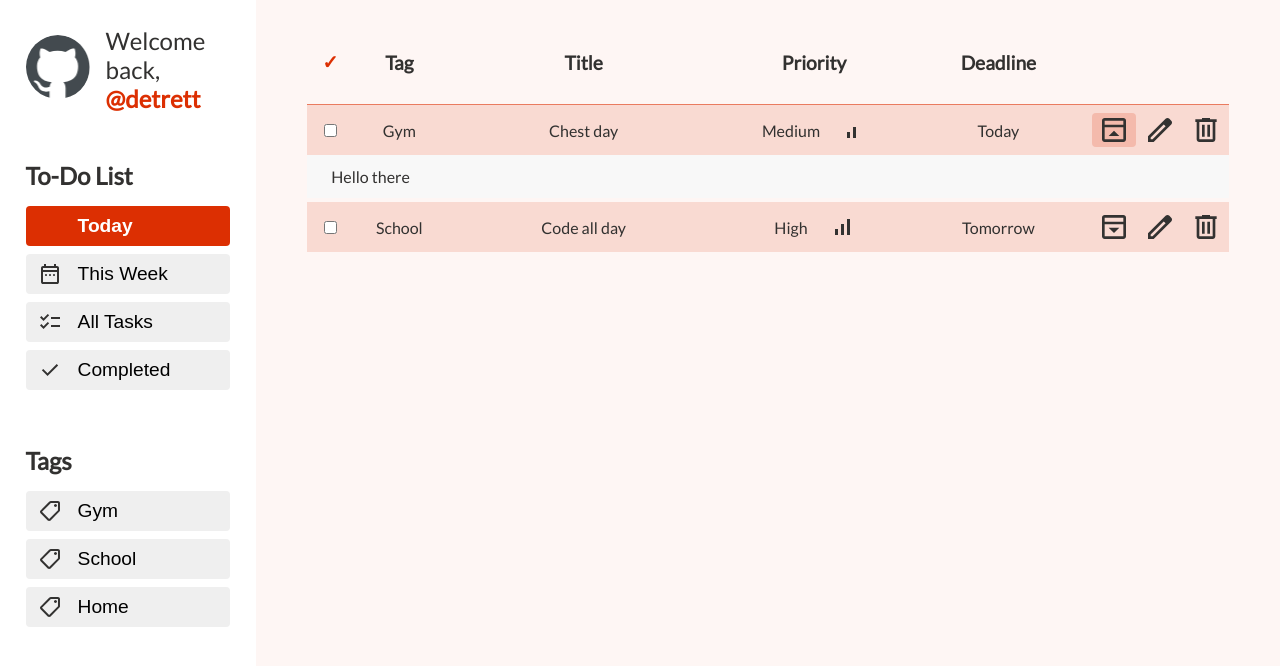
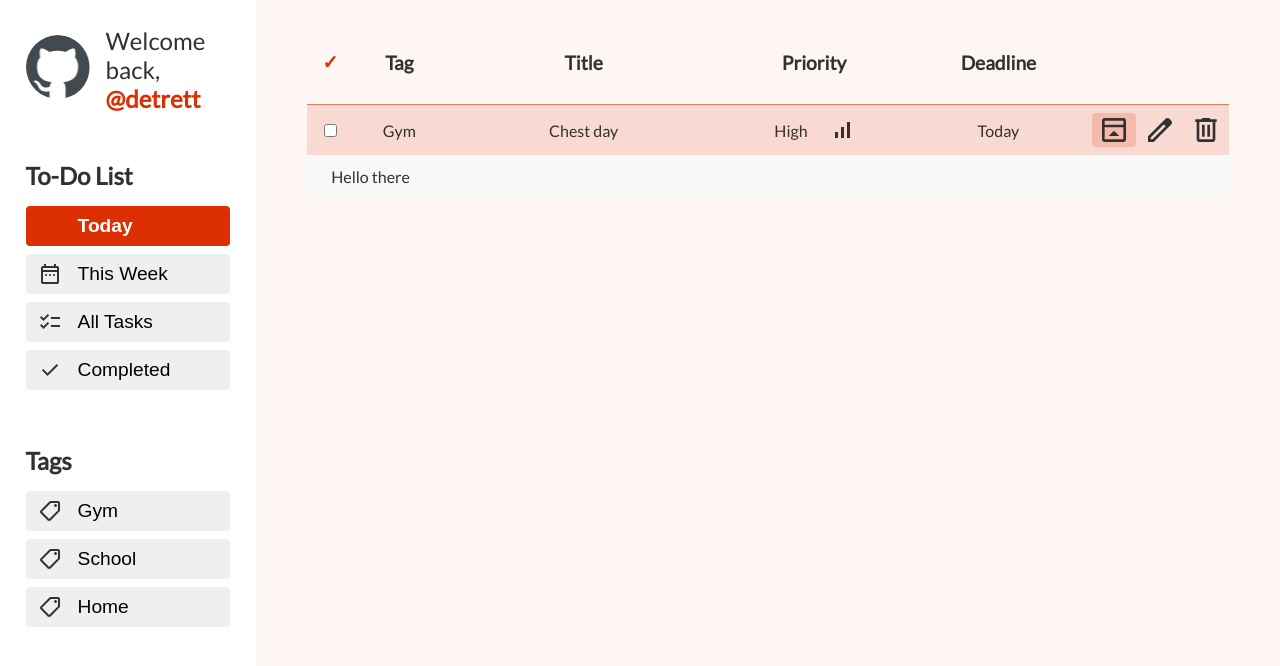
Before and after one commit to detrett/to-do-list, a website built with webpack: page src/template.html in a window 1280 px wide. Both pictures are taken after a click on the button 1113 px from the left and 130 px from the top of the page. Built offline with nearby package versions, Linux system fonts and the light colour scheme; files whose address does not match are found by name.

Commit message:
feat: add task class

```diff
--- a/src/index.js
+++ b/src/index.js
@@ -1,12 +1,20 @@
 import "./styles.css";
+import { Task } from "./task";
+
+const taskList = document.getElementById('task-list');
+const task1 = new Task('task-0', 'Gym', 'Chest day', 'High', 'Today', 'Hello there');
+
+const taskElement = document.createRange().createContextualFragment(task1.renderTask());
+
+taskList.appendChild(taskElement);
 
 const coll = document.querySelectorAll(".collapsible");
 
 coll.forEach((button, index) => {
-  button.addEventListener("click", function() {
+    button.addEventListener("click", function () {
         this.classList.toggle("active");
 
-    const content = document.getElementById(`details-content-${index}`);
+        const content = document.getElementById(`details-content-task-${index}`);
 
         if (content.style.display === "block") {
             content.style.display = "none";
@@ -19,7 +27,7 @@ coll.forEach((button, index) => {
 const checkboxes = document.querySelectorAll(".task-checkbox");
 
 checkboxes.forEach((checkbox) => {
-  checkbox.addEventListener("change", function() {
+    checkbox.addEventListener("change", function () {
         const task = this.closest('.task');
 
         if (this.checked) {
--- a/src/styles.css
+++ b/src/styles.css
@@ -223,7 +223,7 @@ body {
     }
   }
 
-  & ul.task-list {
+  & ul#task-list {
     display: grid;
     gap: 0.25rem;
   }
--- /dev/null
+++ b/src/task.js
@@ -0,0 +1,53 @@
+export class Task {
+    constructor(id, tag, title, priority, deadline, details, isChecked = false) {
+        this.id = id;
+        this.tag = tag;
+        this.title = title;
+        this.priority = priority;
+        this.deadline = deadline;
+        this.details = details;
+        this.isChecked = isChecked;
+    }
+
+    toggleCheck() {
+        this.isChecked = !this.isChecked;
+    }
+
+    editTask(newTitle, newPriority, newDeadline, newDetails) {
+        this.title = newTitle;
+        this.priority = newPriority;
+        this.deadline = newDeadline;
+        this.details = newDetails;
+    }
+
+    deleteTask() {
+
+    }
+
+    renderTask() {
+    return `
+      <li class="task" id="${this.id}">
+        <ul>
+          <li>
+            <label class="task-label">
+              <input type="checkbox" class="task-checkbox" id="${this.id}" ${this.isChecked ? 'checked' : ''}>
+              <span class="checkmark"></span>
+            </label>
+          </li>
+          <li class="tag">${this.tag}</li>
+          <li class="title">${this.title}</li>
+          <li class="priority ${this.priority.toLowerCase()}">${this.priority} &nbsp;<span class="icon"></span></li>
+          <li class="deadline">${this.deadline}</li>
+          <li class="details">
+            <button title="Toggle information" class="collapsible" id="collapsible-${this.id}">
+              <span class="icon"></span>
+            </button>
+          </li>
+          <li class="edit"><button title="Edit task"><span class="icon icon-edit"></span></button></li>
+          <li class="delete"><button title="Delete task"><span class="icon icon-trash"></span></button></li>
+        </ul>
+        <div class="details-content" id="details-content-${this.id}">${this.details}</div>
+      </li>
+      `;
+    }
+}
--- a/src/template.html
+++ b/src/template.html
@@ -62,9 +62,9 @@
             </ul>
         </div>
 
-        <ul class="task-list">
+        <ul id="task-list">
 
-            <li class="task">
+            <!-- <li class="task">
                 <ul>
                     <li>
                         <label class="task-label">
@@ -74,7 +74,7 @@
                     </li>
                     <li class="tag">Gym</li>
                     <li class="title">Chest day</li>
-                    <li class="priority medium">Medium &nbsp;<span class="icon"></span></li>
+                    <li class="priority high">High &nbsp;<span class="icon"></span></li>
                     <li class="deadline">Today</li>
                     <li class="details"><button title="Toggle information" class="collapsible" id="collapsible-0"><span
                                 class="icon"></span></button></li>
@@ -82,27 +82,7 @@
                     <li class="delete"><button title="Delete task"><span class="icon icon-trash"></span></button></li>
                 </ul>
                 <div class="details-content" id="details-content-0">Hello there</div>
-            </li>
-
-            <li class="task">
-                <ul>
-                    <li>
-                        <label class="task-label">
-                            <input type="checkbox" class="task-checkbox" id="task-1">
-                            <span class="checkmark"></span>
-                        </label>
-                    </li>
-                    <li class="tag">School</li>
-                    <li class="title">Code all day</li>
-                    <li class="priority high">High &nbsp;<span class="icon"></span></li>
-                    <li class="deadline">Tomorrow</li>
-                    <li class="details"><button title="Toggle information" class="collapsible" id="collapsible-1"><span
-                                class="icon"></span></button></li>
-                    <li class="edit"><button title="Edit task"><span class="icon icon-edit"></span></button></li>
-                    <li class="delete"><button title="Delete task"><span class="icon icon-trash"></span></button></li>
-                </ul>
-                <div class="details-content" id="details-content-1">Hello there</div>
-            </li>
+            </li> -->
 
         </ul>
 
```
Lines whose indentation alone changed are shown as unchanged.
